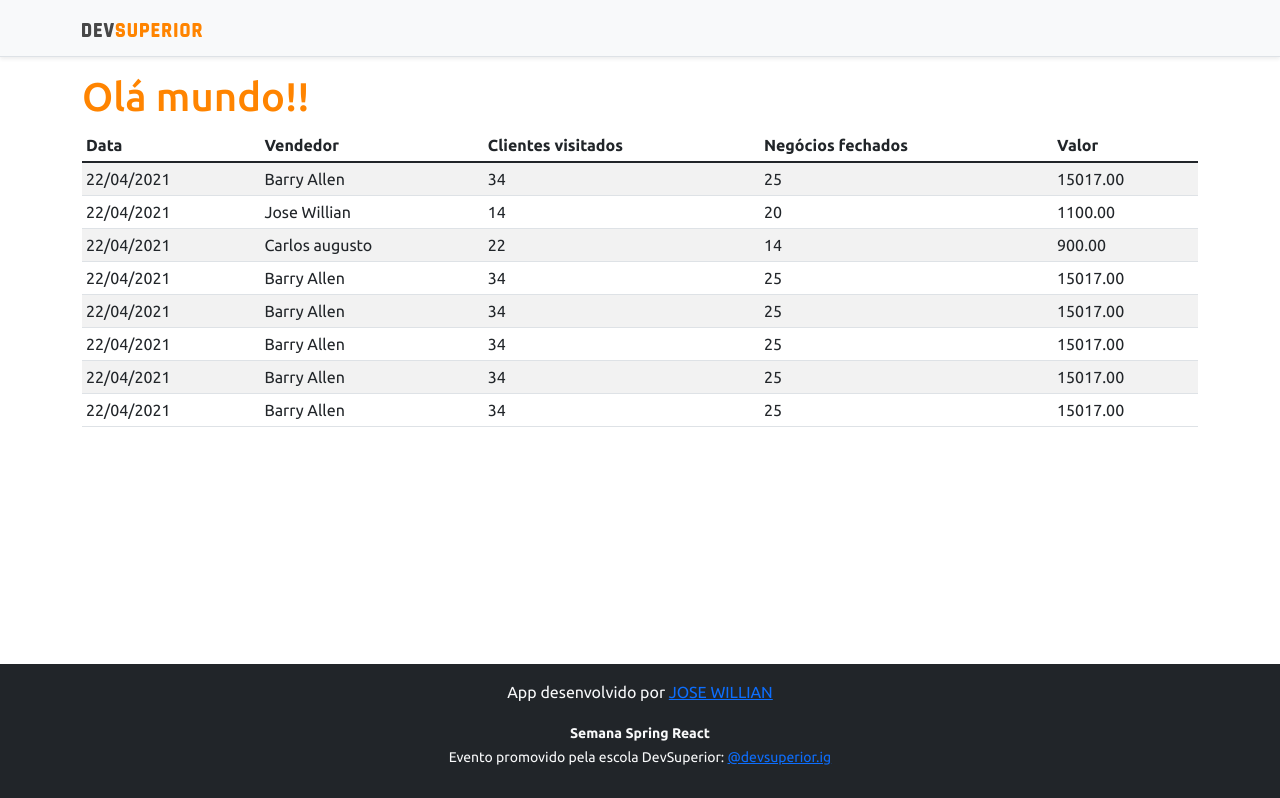
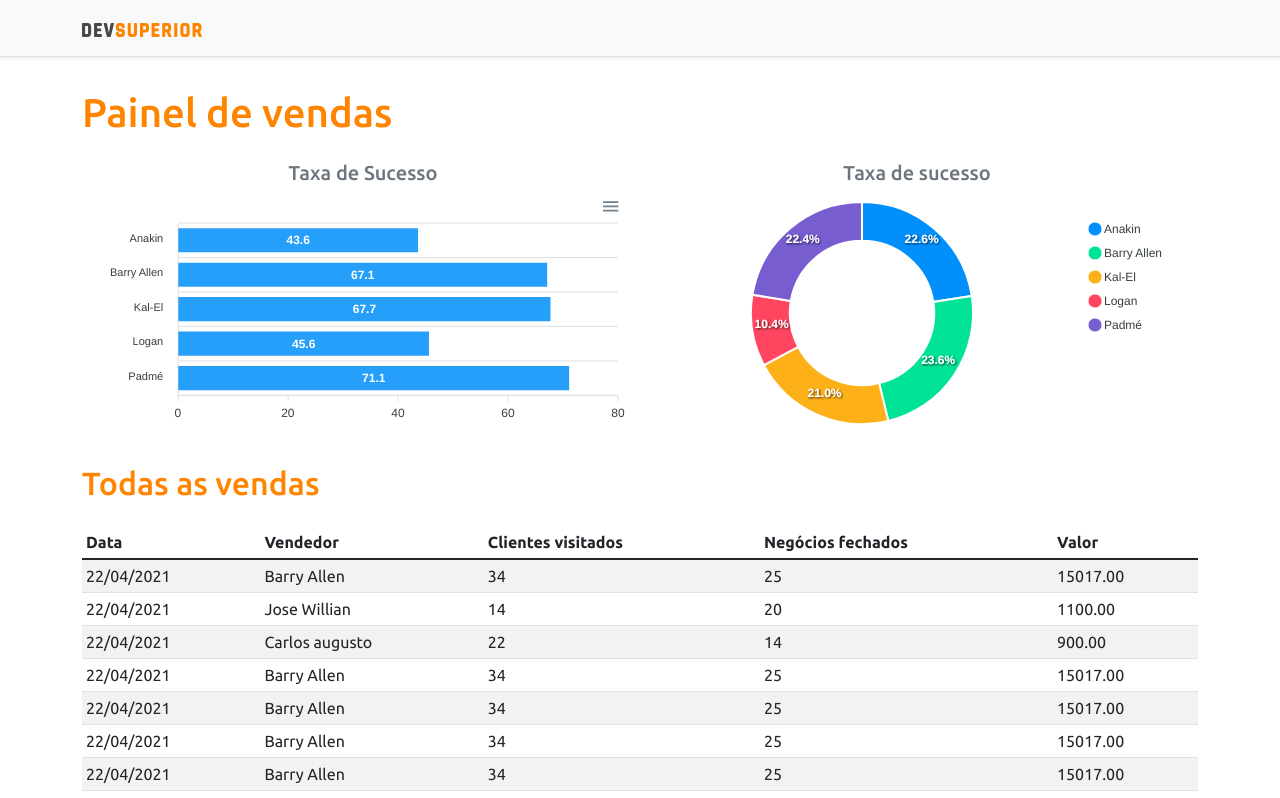
Before and after one commit to jose-ribeiro/projeto-sds3, a React (Create React App) app in the folder frontend/: page / in a window 1280 px wide. Shown: the top 798 px of the page. Built offline with nearby package versions, Linux system fonts and the light colour scheme.

Commit message:
Graficos com dados Staticos

```diff
--- a/frontend/package.json
+++ b/frontend/package.json
@@ -10,8 +10,10 @@
     "@types/node": "^12.0.0",
     "@types/react": "^17.0.0",
     "@types/react-dom": "^17.0.0",
+    "apexcharts": "^3.28.1",
     "bootstrap": "^5.1.0",
     "react": "^17.0.2",
+    "react-apexcharts": "^1.3.9",
     "react-dom": "^17.0.2",
     "react-scripts": "4.0.3",
     "typescript": "^4.1.2",
--- a/frontend/src/App.tsx
+++ b/frontend/src/App.tsx
@@ -1,12 +1,30 @@
 import Navbar from "components/Navbar";
 import Footer from "components/Footer";
 import DataTable from "components/DataTable";
+import BarChart from "components/BarChart";
+import DonutChart from "components/DonutChart";
+
 function App() {
   return (
     <>
       <Navbar />
       <div className="container">
-        <h1 className="text-primary">Olá mundo!!</h1>
+        <h1 className="text-primary py-3">Painel de vendas</h1>
+
+        <div className="row px-3">
+            <div className="col-sm-6">
+              <h5 className='text-center text-secondary'>Taxa de Sucesso</h5>
+             <BarChart />
+            </div>
+           <div className="col-sm-6">
+            <h5 className='text-center text-secondary'>Taxa de sucesso</h5>
+            <DonutChart />
+           </div>
+          </div>
+
+          <div className="py-3">
+            <h2 className="text-primary">Todas as vendas</h2>
+          </div>
 
         <DataTable />
       </div>
--- /dev/null
+++ b/frontend/src/components/BarChart/index.tsx
@@ -0,0 +1,34 @@
+import Chart from 'react-apexcharts';
+
+function BarChart() {
+    const options = {
+        plotOptions: {
+            bar: {
+                horizontal: true,
+            }
+        },
+    };
+
+    const mockData = {
+        labels: {
+            categories: ['Anakin', 'Barry Allen', 'Kal-El', 'Logan', 'Padmé']
+        },
+        series: [
+            {
+                name: "% Sucesso",
+                data: [43.6, 67.1, 67.7, 45.6, 71.1]
+            }
+        ]
+    };
+
+    return (
+        <Chart
+            options ={{...options, xaxis: mockData.labels}}
+            series={mockData.series}
+            type="bar"
+            height="240"
+        />
+    );
+}
+
+export default BarChart;
--- /dev/null
+++ b/frontend/src/components/DonutChart/index.tsx
@@ -0,0 +1,26 @@
+import Chart from 'react-apexcharts';
+
+function DonutChart() {
+    const mockData = {
+        series: [477138, 499928, 444867, 220426, 473088],
+        labels: ['Anakin', 'Barry Allen', 'Kal-El', 'Logan', 'Padmé']
+    }
+
+    const options = {
+        legend: {
+            show: true
+        }
+    }
+
+    return (
+        <Chart
+            options ={{...options, labels: mockData.labels}}
+            series={mockData.series}
+            type="donut"
+            height="240"
+        />
+    );
+
+}
+
+export default DonutChart;
```
Also changed, not shown: 1 other file (tests, documents, lock files or other folders).
